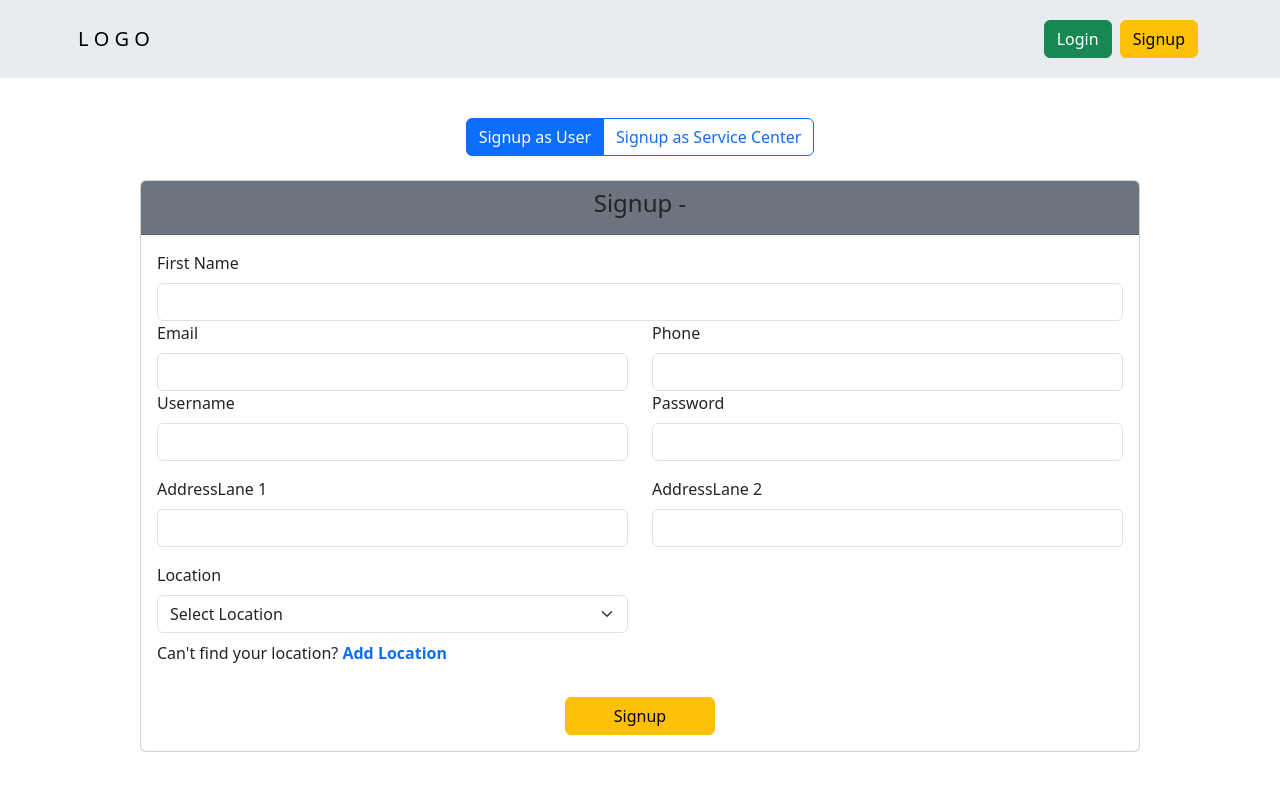
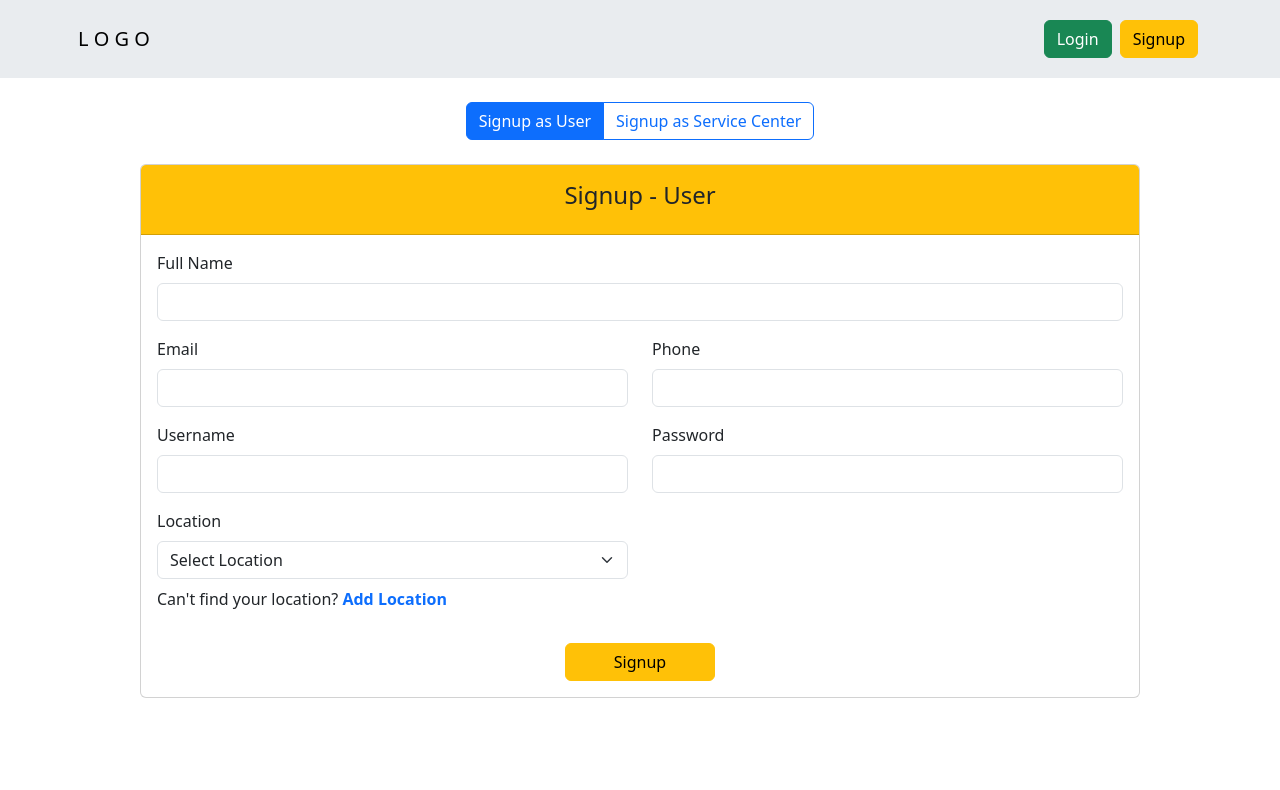
Before and after one commit to anandasokandev/VehicleService, an Angular app: page /signup in a window 1280 px wide. Shown: the top 790 px of the page. Built offline with nearby package versions, Linux system fonts and the light colour scheme.

Commit message:
Changes made

```diff
--- a/src/app/app.component.html
+++ b/src/app/app.component.html
@@ -1 +1,6 @@
-<app-home></app-home>
+<div class="main-content">
+  <app-navbar></app-navbar>
+  <div class="container">
+    <router-outlet />
+  </div>
+</div>
--- a/src/app/app.component.ts
+++ b/src/app/app.component.ts
@@ -5,7 +5,7 @@ import { HomeComponent } from "./components/home/home.component";
 
 @Component({
   selector: 'app-root',
-  imports: [HomeComponent],
+  imports: [RouterOutlet, NavbarComponent],
   templateUrl: './app.component.html',
   styleUrl: './app.component.css'
 })
--- a/src/app/components/home/home.component.html
+++ b/src/app/components/home/home.component.html
@@ -1,6 +1,12 @@
-<div class="main-content">
-  <app-navbar></app-navbar>
-  <div class="container">
-    <router-outlet />
+<div class="container">
+  <!-- User Dashboard -->
+   <a class="btn btn-primary disabled placeholder col-12 mb-3" aria-disabled="true">Upcomming Booking</a>
+  <div class="row">
+    <div class="col-6">
+      <app-upcomming-booking></app-upcomming-booking>
+    </div>
+    <div class="col-6">
+      <app-upcomming-booking></app-upcomming-booking>
+    </div>
   </div>
 </div>
--- a/src/app/components/navbar/navbar.component.html
+++ b/src/app/components/navbar/navbar.component.html
@@ -4,7 +4,7 @@
     <button class="navbar-toggler" type="button" data-bs-toggle="collapse" data-bs-target="#navbarNavDropdown" aria-controls="navbarNavDropdown" aria-expanded="false" aria-label="Toggle navigation">
       <span class="navbar-toggler-icon"></span>
     </button>
-    <div class="collapse navbar-collapse " id="navbarNavDropdown">
+    <div class="collapse navbar-collapse" id="navbarNavDropdown">
 
       @if ((currentUrl != '/login') && (currentUrl != '/signup') ) {
         <ul class="navbar-nav">
--- a/src/app/pages/signup-page/signup-page.component.html
+++ b/src/app/pages/signup-page/signup-page.component.html
@@ -1,40 +1,40 @@
 <div class="main d-flex justify-content-center">
     <div class="card" style="max-width: 1000px; width: 100%;">
-        <div class="card-header text-center bg-secondary">
-            <h4>Signup - </h4>
+        <div class="card-header text-center bg-warning p-3">
+            <h4>Signup - {{ role }} </h4>
         </div>
         <div class="card-body">
             <form>
-                <div class="row">
+                <div class="row mb-3">
                     <div class="col-12">
-                        <label for="firstName" class="form-label">First Name</label>
-                        <input type="text" id="firstName" class="form-control">
+                        <label for="fullName" class="form-label">Full Name</label>
+                        <input type="text" id="fullName" class="form-control" required>
                     </div>
                 </div>
-                <div class="row">
+                <div class="row mb-3">
                     <div class="col-lg-6">
                         <label for="email" class="form-label">Email</label>
-                        <input type="email" id="email" class="form-control">
+                        <input type="email" id="email" class="form-control" required>
                     </div>
                     <div class="col-lg-6">
                         <label for="phone" class="form-label">Phone</label>
-                        <input type="text" id="phone" class="form-control">
+                        <input type="text" id="phone" class="form-control" required>
                     </div>
                 </div>
                 <div class="row mb-3">
                     <div class="col-lg-6">
                         <label for="username" class="form-label">Username</label>
-                        <input type="text" id="username" class="form-control">
+                        <input type="text" id="username" class="form-control" required>
                     </div>
                     <div class="col-lg-6">
                         <label for="password" class="form-label">Password</label>
-                        <input type="password" id="password" class="form-control">
+                        <input type="password" id="password" class="form-control" required>
                     </div>
                 </div>
-                <div class="row mb-3">
+                <div class="row mb-3" *ngIf="role == 'ServiceCenter'">
                     <div class="col-lg-6">
                         <label for="addresslane1" class="form-label">AddressLane 1</label>
-                        <input type="text" id="addresslane1" class="form-control">
+                        <input type="text" id="addresslane1" class="form-control" required>
                     </div>
                     <div class="col-lg-6">
                         <label for="addresslane2" class="form-label">AddressLane 2</label>
@@ -44,14 +44,14 @@
                 <div class="row mb-3">
                     <div class="col-lg-6">
                         <label for="location" class="form-label">Location</label>
-                        <select id="location" class="form-select" aria-label="Location Select">
+                        <select id="location" class="form-select" aria-label="Location Select" required>
                             <option value="">Select Location</option>
                             <option value="">1</option>
                             <option value="">2</option>
                             <option value="">3</option>
                         </select>
                         <div class="mt-2">
-                            <p>Can't find your location? <span class="fw-bold text-primary" (click)="openModal()">Add Location</span></p>
+                            <p >Can't find your location? <span class="fw-bold text-primary" (click)="openModal()">Add Location</span></p>
                             <app-location [show]="showModal" (close)="handleCloseModal()" ></app-location>
                         </div>
                     </div>
--- a/src/app/pages/signup-page/signup-page.component.ts
+++ b/src/app/pages/signup-page/signup-page.component.ts
@@ -1,14 +1,18 @@
-import { Component } from '@angular/core';
-import { LocationComponent } from "../location/location.component";
+import { Component, Input } from '@angular/core';
+import { LocationComponent } from '../location/location.component';
+import { NgIf } from '@angular/common';
 
 @Component({
   selector: 'app-signup-page',
-  imports: [LocationComponent],
+  imports: [LocationComponent, NgIf],
   templateUrl: './signup-page.component.html',
-  styleUrl: './signup-page.component.css'
+  styleUrl: './signup-page.component.css',
 })
 export class SignupPageComponent {
-showModal = false;
+
+  @Input() role = ''
+
+  showModal = false;
 
   openModal() {
     this.showModal = true;
--- /dev/null
+++ b/src/app/pages/upcomming-booking/upcomming-booking.component.html
@@ -0,0 +1,7 @@
+<div class="card">
+    <div class="card-body">
+        <h5 class="card-title">Special title treatment</h5>
+        <p class="card-text">With supporting text below as a natural lead-in to additional content.</p>
+        <a href="#" class="btn btn-primary">Go somewhere</a>
+    </div>
+</div>
```
Also changed, not shown: src/app/app.routes.ts (+14 -0 lines), src/app/components/home/home.component.ts (+6 -4 lines), src/app/pages/upcomming-booking/upcomming-booking.component.ts (added, +11 -0 lines), src/app/pages/upcomming-booking/upcomming-booking.component.css (added), 1 other file (tests, documents, lock files or other folders).
